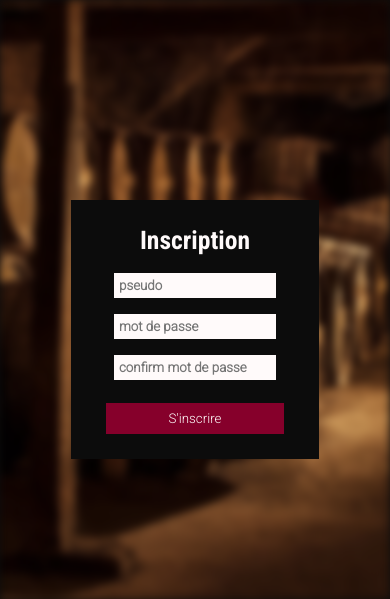
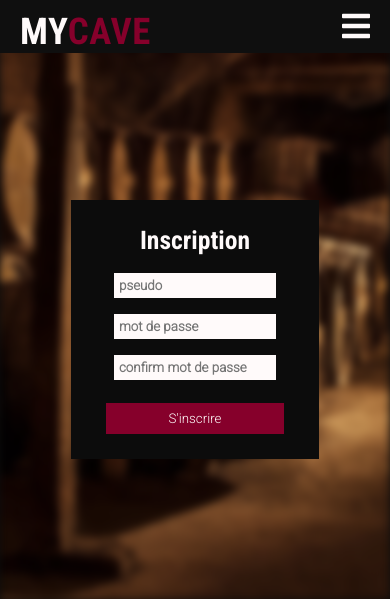
Before and after one commit to Ruwhaaa/my_cave, a PHP site: page / in a window 390 px wide. Shown: the top 599 px of the page. Run offline with PHP 8.4, Linux system fonts and the light colour scheme; data that the repository does not hold is empty.

Commit message:
menu burger

```diff
--- a/index.php
+++ b/index.php
@@ -36,6 +36,8 @@ if ($url === '' || $url === 'home') {
     } else {
         require 'php/pageTemplate/404.php';
     }
+
 ?>
 </body>
+<script src="js/index.js"></script>
 </html>
--- /dev/null
+++ b/js/index.js
@@ -0,0 +1,6 @@
+const burger = document.querySelector("#burger");
+const menuMobile = document.querySelector("nav");
+
+burger.addEventListener("click", () => {
+    menuMobile.classList.toggle("show");
+});
--- a/php/pageTemplate/head/headHome.php
+++ b/php/pageTemplate/head/headHome.php
@@ -8,5 +8,6 @@
     <link href="https://fonts.googleapis.com/css2?family=Roboto:wght@300&display=swap" rel="stylesheet">
     <link rel="preconnect" href="https://fonts.gstatic.com">
     <link href="https://fonts.googleapis.com/css2?family=Roboto+Condensed:wght@700&display=swap" rel="stylesheet">
+    <link rel="stylesheet" href="https://cdnjs.cloudflare.com/ajax/libs/font-awesome/5.15.4/css/all.min.css" integrity="sha512-1ycn6IcaQQ40/MKBW2W4Rhis/DbILU74C1vSrLJxCq57o941Ym01SwNsOMqvEBFlcgUa6xLiPY/NS5R+E6ztJQ==" crossorigin="anonymous" referrerpolicy="no-referrer" />
     <title>MyCave App</title>
 </head>
--- a/php/pageTemplate/header.php
+++ b/php/pageTemplate/header.php
@@ -1,6 +1,11 @@
 <div class="container">
     <header>
-        <h1><span class="my">MY</span><span class="cave">CAVE</span></h1>
+        <div class="mobile">
+            <h1><span class="my">MY</span><span class="cave">CAVE</span></h1>
+            <div id="burger">
+                <i class="fas fa-bars fa-2x"></i>
+            </div>
+        </div>
         <nav>
             <ul>
                 <li><a href="home">Home</a></li>
--- a/src/css/home.css
+++ b/src/css/home.css
@@ -50,12 +50,16 @@ header > nav > ul > li > a:hover {
 }
 
 
-header > h1 {
+header > .mobile > h1 {
     font-family: "Roboto Condensed", sans-serif;
     letter-spacing: 0.5px;
     font-size: 2.3rem;
     margin-left: 50px;
     font-weight: 700;
+}
+
+#burger {
+    display: none;
 }
 
 .cave {
@@ -219,9 +223,73 @@ footer > section {
     background-color: #86002B;
 }
 
-@media (max-width: 600px) {
-    header {
+@media (max-width: 800px) {
+
+    .mobile {
+        margin: 10px 10px 0 10px;
+        width: 100%;
+        display: flex;
+        justify-content: space-between;
+    }
+
+    #burger {
+        margin-right: 20px;
+        display: flex;
+    }
+
+    .show {
+        display: flex;
+        height: auto;
+        flex-direction: column;
+        align-items: center;
+    }
+
+    nav {
         display: none;
+        height: auto;
+        flex-direction: column;
+        align-items: center;
+    }
 
+    header > .mobile > h1 {
+        margin-left: 20px;
     }
+
+    header, ul, li {
+        height: auto;
+        display: flex;
+        flex-direction: column;
+        align-items: center;
+    }
+
+    header > nav > ul > li {
+        padding-right: 0;
+        padding: 10px;
+    }
+
+    header > nav > ul > li > form > input {
+        margin-left: 0;
+        margin-top: 20px;
+    }
+
+    header > nav > ul > li > form > label > input {
+        margin-top: 12px;
+        margin-left: 0;
+    }
+
+   li > form {
+       display: flex;
+        flex-direction: column;
+    }
+
+   .bottle {
+       flex-direction: column;
+       width: 400px$
+   ;
+   }
+
+   .wine {
+       display: flex;
+       justify-content: center;
+   }
 }
```
Also changed, not shown: src/img/60d58d8ba15c7_ex-umbris.png (added).
